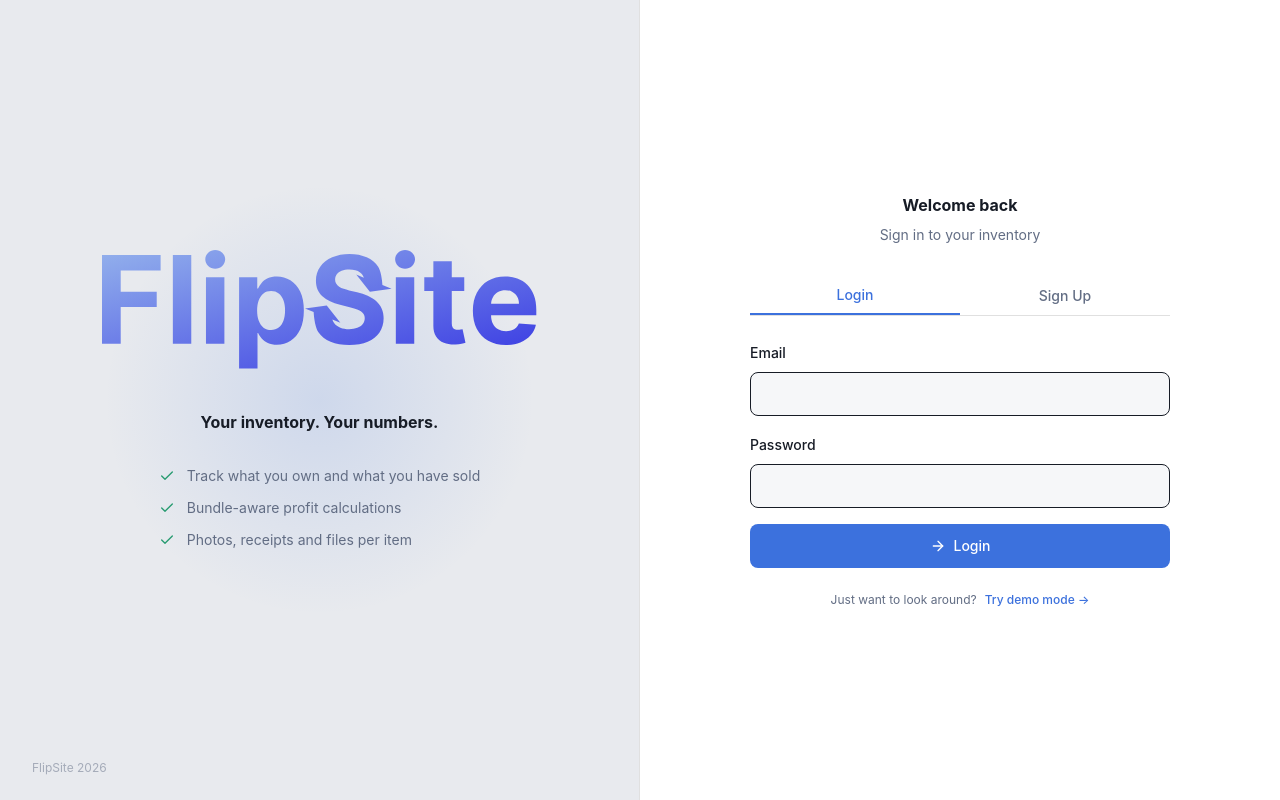
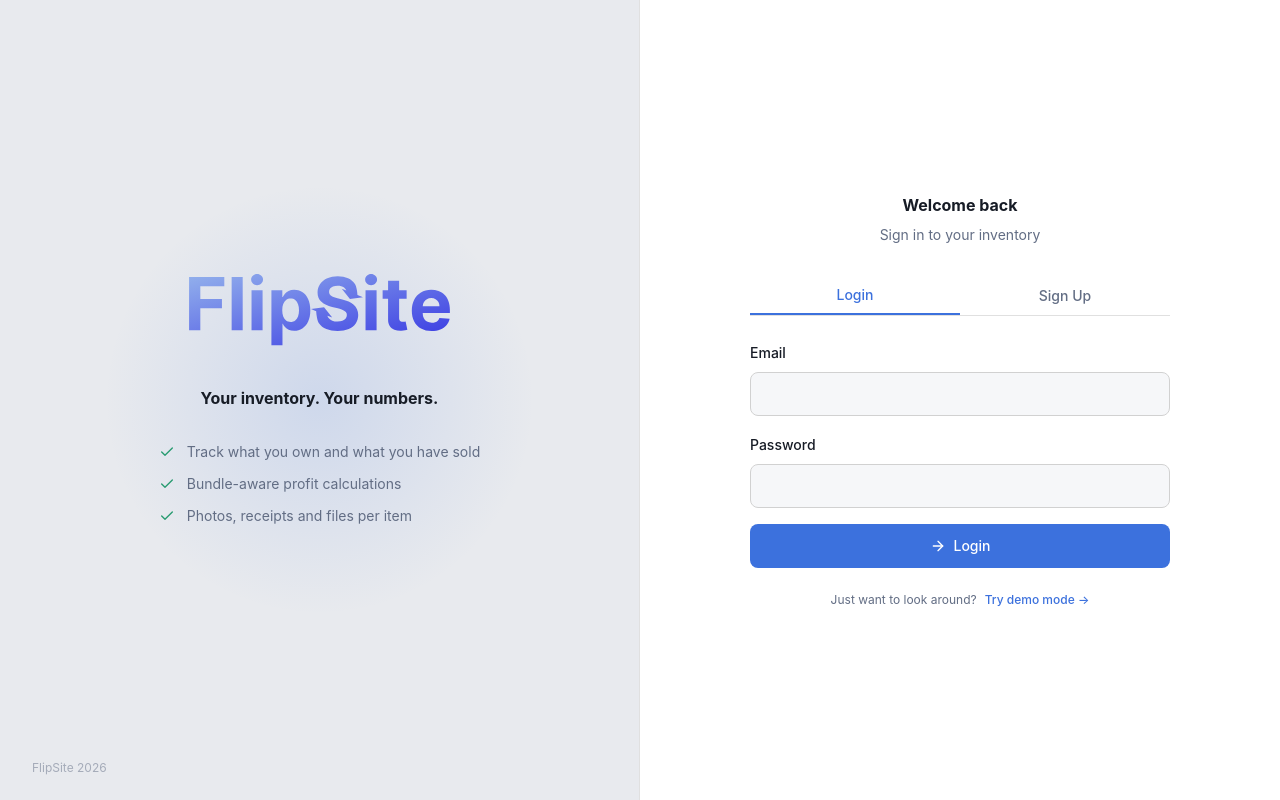
Before and after one commit to avollrath/FlipSite, a React (Vite) app: page /login in a window 1280 px wide. Built offline with nearby package versions, Linux system fonts and the light colour scheme; no server answers; a web font is replaced by a local one.

Commit message:
Scale all logo instances to 60% of previous size

```diff
--- a/src/components/layout/Sidebar.tsx
+++ b/src/components/layout/Sidebar.tsx
@@ -61,7 +61,7 @@ export function Sidebar({ collapsed = false, onToggle }: SidebarProps) {
  </button>
 
  <div className={`flex items-center justify-center transition-all duration-200 ease-out ${collapsed ? 'px-0 py-3' : 'px-4 py-6'}`}>
-  {!collapsed && <Logo size={64} />}
+  {!collapsed && <Logo size={38} />}
   {collapsed && (
    <div className="grid w-10 h-10 rounded-lg place-items-center bg-sidebar-accent/20">
     <div className="w-6 h-6 rounded bg-sidebar-accent" />
--- a/src/pages/Landing.tsx
+++ b/src/pages/Landing.tsx
@@ -138,7 +138,7 @@ export function Landing() {
       >
         <div className="mx-auto flex h-14 max-w-6xl items-center justify-between px-6">
           <a href="/" aria-label="FlipSite home">
-            <Logo size={36} />
+            <Logo size={22} />
           </a>
 
           <div className="hidden items-center gap-8 text-base text-white/60 md:flex">
@@ -337,7 +337,7 @@ export function Landing() {
 
       <footer className="border-t border-white/[0.08] px-6 py-12">
         <div className="mx-auto flex max-w-6xl flex-col items-center justify-between gap-6 md:flex-row">
-          <Logo size={32} />
+          <Logo size={19} />
           <p className="text-base text-white/30">
             Personal inventory and resale tracker. Built by André Vollrath.
           </p>
--- a/src/pages/Login.tsx
+++ b/src/pages/Login.tsx
@@ -104,7 +104,7 @@ export function Login() {
   }}
   />
   <div className="relative z-10 flex flex-col items-center justify-center flex-1 px-12 text-center">
-  <Logo size={120} />
+  <Logo size={72} />
   <h1 className="mt-10 text-2xl font-bold text-base">
    Your inventory. Your numbers.
   </h1>
@@ -132,7 +132,7 @@ export function Login() {
    }}
   />
   <div className="relative flex flex-col items-center px-6 py-8 text-center">
-   <Logo size={72} />
+   <Logo size={43} />
    <p className="mt-4 text-xl font-bold text-base">
    Your inventory. Your numbers.
    </p>
@@ -143,7 +143,7 @@ export function Login() {
   <div className="w-full max-w-[420px] animate-auth-card">
    <div className="mb-8 text-center">
    <div className="flex justify-center mb-6 lg:hidden">
-    <Logo size={48} />
+    <Logo size={29} />
    </div>
    <h2 className="text-2xl font-bold text-base">Welcome back</h2>
    <p className="mt-2 text-sm text-muted">Sign in to your inventory</p>
@@ -178,7 +178,7 @@ export function Login() {
    id="email"
    type="email"
    autoComplete="email"
-   className="w-full h-11 px-3 mt-2 text-sm transition border rounded-lg outline-none border-base bg-surface focus:border-accent focus:ring-1 focus:ring-accent"
+   className="w-full h-11 px-3 mt-2 text-sm transition border rounded-lg outline-none border-border-base bg-surface focus:border-accent focus:ring-1 focus:ring-accent"
    value={email}
    onChange={(event) => setEmail(event.target.value)}
    required
@@ -198,7 +198,7 @@ export function Login() {
    autoComplete={
    mode === 'login' ? 'current-password' : 'new-password'
    }
-   className="w-full h-11 px-3 mt-2 text-sm transition border rounded-lg outline-none border-base bg-surface focus:border-accent focus:ring-1 focus:ring-accent"
+   className="w-full h-11 px-3 mt-2 text-sm transition border rounded-lg outline-none border-border-base bg-surface focus:border-accent focus:ring-1 focus:ring-accent"
    value={password}
    onChange={(event) => setPassword(event.target.value)}
    required
```
